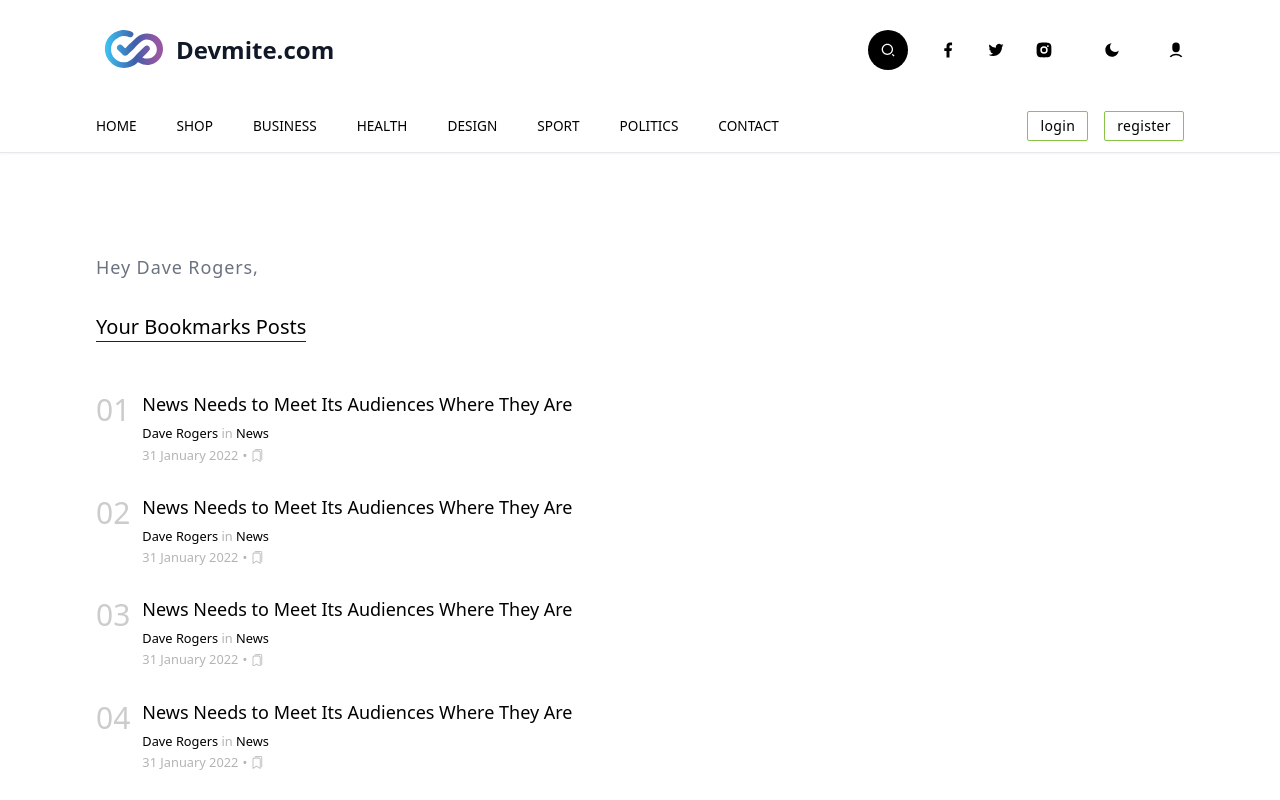
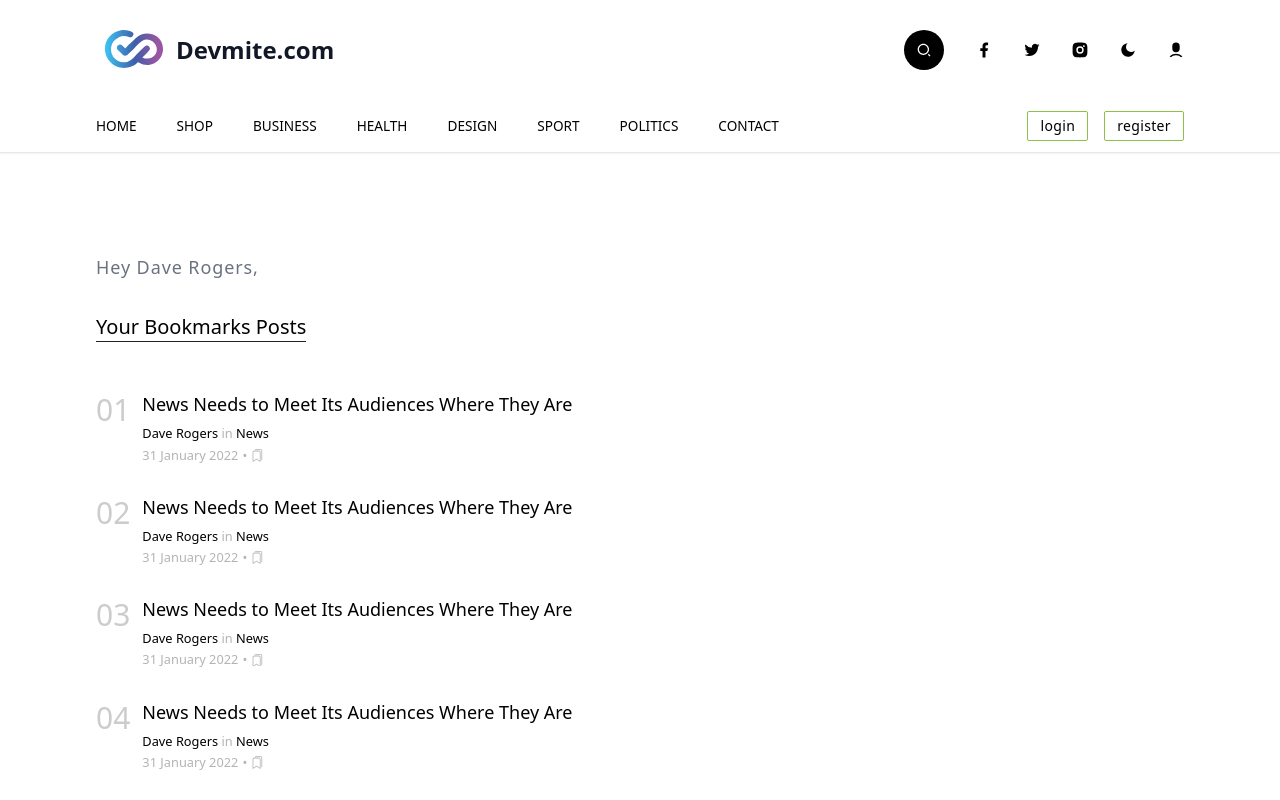
Before and after one commit to HelloTanvir/devmite-blog-nextjs, a Next.js app: page /profile in a window 1280 px wide. Built offline with nearby package versions, Linux system fonts and the light colour scheme.

Commit message:
theme toggle button margin padding removed

```diff
--- a/src/components/ThemeSwitch.tsx
+++ b/src/components/ThemeSwitch.tsx
@@ -15,7 +15,6 @@ const ThemeSwitch = () => {
         <button
             aria-label="Toggle Dark Mode"
             type="button"
-            className="w-8 h-8 p-1 ml-1 mr-1 rounded sm:ml-4"
             onClick={() =>
                 setTheme(theme === 'dark' || resolvedTheme === 'dark' ? 'light' : 'dark')
             }
```
